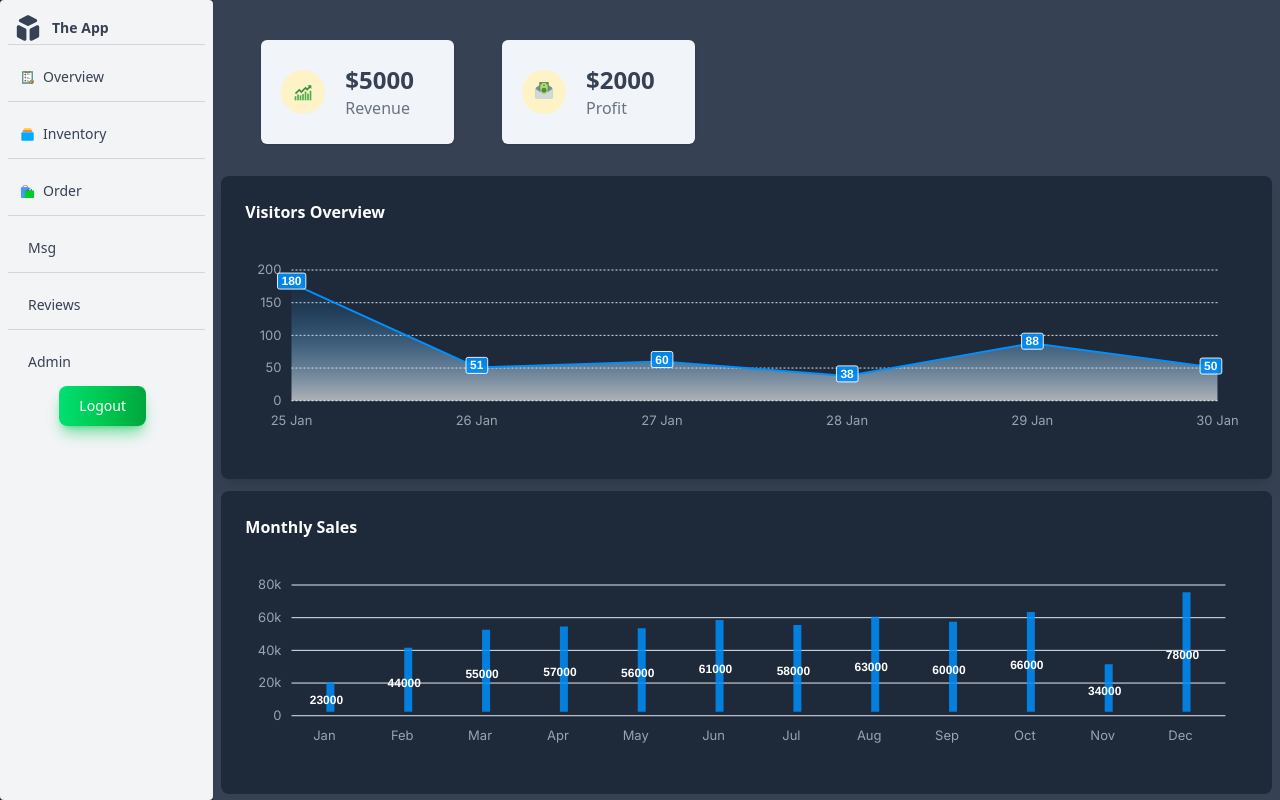
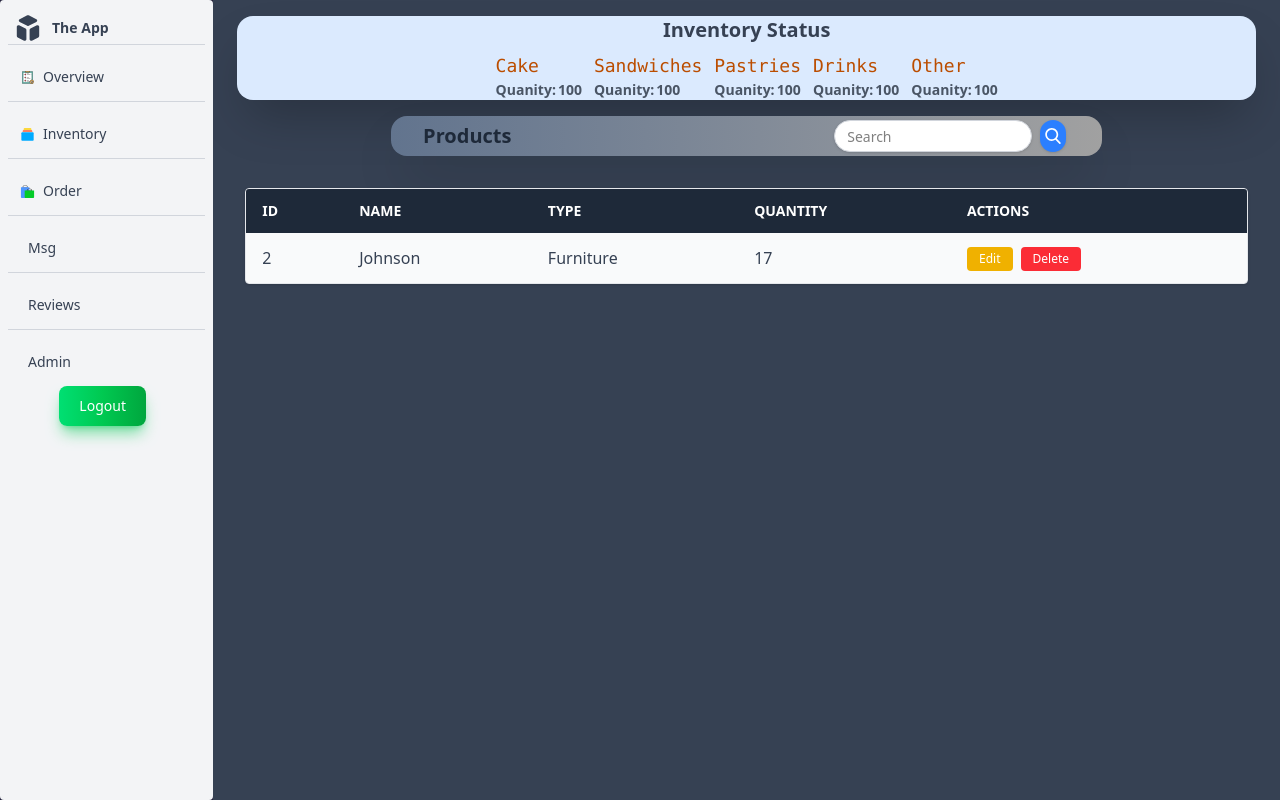
Before and after one commit to gzaigirdar/Online_Shop, a Next.js app in the folder Frontend/e_shop/: page /DashBoard in a window 1280 px wide. Built offline with nearby package versions, Linux system fonts and the light colour scheme.

Commit message:
added inventory components such as search bar,table and inventory stats

```diff
--- a/Frontend/e_shop/src/components/DashBoard/DashMain.jsx
+++ b/Frontend/e_shop/src/components/DashBoard/DashMain.jsx
@@ -5,12 +5,13 @@ import SideBar from "./Dash_overview/Sidebar";
 import { FcBullish, FcMoneyTransfer } from "react-icons/fc";
 import DashChart from "./OverView/DashChart";
 import DashBarChart from "./OverView/BarChart";
+import Inventory from "./Inventory/Inventory";
 
 
 
 function DashBoard() {
 
-    const [comp,setComp] = useState('Overview')
+    const [comp,setComp] = useState('Inventory')
 
     function switch_comp(val){
         setComp(val)
@@ -54,7 +55,7 @@ function DashBoard() {
 
             ): comp == 'Inventory'? (
                 <div>
-                    <p> inventory </p>
+                   <Inventory />
                 </div>
             ): comp == 'Order' ? (
                 <div>
--- a/Frontend/e_shop/src/components/DashBoard/Dash_overview/SideItem.jsx
+++ b/Frontend/e_shop/src/components/DashBoard/Dash_overview/SideItem.jsx
@@ -1,26 +1,14 @@
-function SideItem({title,svg,switch_comp}) {
-    return (
-        <>
-
-  <div className="w-full px-2" onClick={() => switch_comp?.(title) }>
-    <div className="flex flex-col items-center w-full mt-0 border-t border-gray-300">
-      <div className="flex items-center w-full h-12 px-3 mt-2 rounded hover:bg-gray-300">
-        {svg}
-        <span className="ml-2 text-sm sm:text-xsm font-medium text-wrap ">{title}</span>
-
-
+function SideItem({ title, svg, switch_comp }) {
+  return (
+    <div className="w-full px-2" onClick={() => switch_comp?.(title)}>
+      <div className="flex flex-col items-center w-full mt-0 border-t border-gray-300">
+        <div className="flex items-center w-full h-12 px-3 mt-2 rounded hover:bg-gray-300">
+          {svg}
+          <span className="ml-2 text-sm font-medium hidden sm:inline">{title}</span>
+        </div>
       </div>
-
-
     </div>
-  </div>
-
-
-
-
-
-        </>
-      );
+  );
 }
 
 export default SideItem;
--- /dev/null
+++ b/Frontend/e_shop/src/components/DashBoard/Inventory/InvRow.jsx
@@ -0,0 +1,21 @@
+function InvRow() {
+    return (
+        <>
+
+
+            <tr className="bg-gray-50">
+                <td className="py-3 px-4">2</td>
+                <td className="py-3 px-4">Johnson</td>
+                <td className="py-3 px-4">Furniture</td>
+                <td className="py-3 px-4">17</td>
+                <td className="py-3 px-4 space-x-2">
+                  <button className="px-3 py-1 bg-yellow-500 hover:bg-yellow-600 text-white text-xs rounded">Edit</button>
+                  <button className="px-3 py-1 bg-red-500 hover:bg-red-600 text-white text-xs rounded">Delete</button>
+                </td>
+              </tr>
+
+      </>
+     );
+}
+
+export default InvRow;
--- /dev/null
+++ b/Frontend/e_shop/src/components/DashBoard/Inventory/InvStat.jsx
@@ -0,0 +1,76 @@
+function InvStat() {
+    return (
+      <div className="m-4 px-2 w-full h-auto ">
+        <div className="flex flex-col items-center px-0 py-0 shadow-2xl rounded-2xl bg-blue-100 w-full ">
+
+          {/* Title */}
+          <h4 className="text-xl font-semibold text-gray-700 mb-2">
+            Inventory Status
+          </h4>
+
+          {/* Stats */}
+          <div className="flex flex-row space-x-3 text-starts">
+            <div>
+              <p className="text-lg font-mono text-amber-700 ">Cake</p>
+
+              <div className=" flex flex-wrap space-x-0.5 ">
+                <p className="text-sm font-semibold text-gray-600"> Quanity: </p>
+                <p className="text-sm font-semibold text-gray-600">100</p>
+
+
+              </div>
+            </div>
+            <div>
+              <p className="text-lg font-mono text-amber-700 ">Sandwiches</p>
+
+              <div className=" flex flex-wrap space-x-0.5 ">
+                <p className="text-sm font-semibold text-gray-600"> Quanity: </p>
+                <p className="text-sm font-semibold text-gray-600">100</p>
+
+
+              </div>
+            </div>
+            <div>
+              <p className="text-lg font-mono text-amber-700 ">Pastries</p>
+
+              <div className=" flex flex-wrap space-x-0.5 ">
+                <p className="text-sm font-semibold text-gray-600"> Quanity: </p>
+                <p className="text-sm font-semibold text-gray-600">100</p>
+
+
+              </div>
+            </div>
+            <div>
+              <p className="text-lg font-mono text-amber-700 ">Drinks</p>
+
+              <div className=" flex flex-wrap space-x-0.5 ">
+                <p className="text-sm font-semibold text-gray-600"> Quanity: </p>
+                <p className="text-sm font-semibold text-gray-600">100</p>
+
+
+              </div>
+
+            </div>
+            <div>
+              <p className="text-lg font-mono text-amber-700 ">Other</p>
+
+              <div className=" flex flex-wrap space-x-0.5 ">
+                <p className="text-sm font-semibold text-gray-600"> Quanity: </p>
+                <p className="text-sm font-semibold text-gray-600">100</p>
+
+
+              </div>
+
+            </div>
+
+
+
+
+
+          </div>
+        </div>
+      </div>
+    );
+  }
+
+  export default InvStat;
--- /dev/null
+++ b/Frontend/e_shop/src/components/DashBoard/Inventory/Inventory.jsx
@@ -0,0 +1,33 @@
+import InvStat from "./InvStat";
+import InvTable from "./TableInv";
+
+
+function Inventory() {
+    return (
+            <div className=" flex flex-col h-full w-full">
+
+
+                <div className=" flex   w-full items-center h-full  ">
+                        <InvStat />
+
+
+
+
+                </div>
+                <div className=" flex flex-col w-full h-auto items-center">
+                    <InvTable />
+
+
+                </div>
+
+
+
+
+
+            </div>
+
+
+      );
+}
+
+export default Inventory;
--- /dev/null
+++ b/Frontend/e_shop/src/components/DashBoard/Inventory/TableInv.jsx
@@ -0,0 +1,60 @@
+import InvRow from "./InvRow";
+
+function InvTable() {
+  return (
+    <>
+      {/* Title + Search */}
+      <div className="flex items-center justify-between w-2/3 px-4 md:px-8  max-w-full mx-auto bg-gradient-to-r from-slate-500 to-neutral-400 rounded-2xl shadow-2xl">
+        {/* Title */}
+        <h2 className="text-xl font-semibold text-gray-800">Products</h2>
+
+        {/* Search bar */}
+        <div className="flex items-center space-x-2 w-48 sm:w-60 p-1 rounded ">
+          <input
+            type="search"
+            name="search"
+            placeholder="Search"
+            className="bg-white h-8 px-3 rounded-full text-sm text-black focus:outline-none border border-gray-300 shadow-sm w-full"
+          />
+          <button
+            type="submit"
+            className="flex items-center justify-center h-8 w-8 rounded-full bg-blue-500 hover:bg-blue-600 text-white shadow"
+          >
+            <svg
+              className="h-4 w-4"
+              xmlns="http://www.w3.org/2000/svg"
+              viewBox="0 0 56.966 56.966"
+              fill="currentColor"
+            >
+              <path d="M55.146,51.887L41.588,37.786c3.486-4.144,5.396-9.358,5.396-14.786c0-12.682-10.318-23-23-23s-23,10.318-23,23  s10.318,23,23,23c4.761,0,9.298-1.436,13.177-4.162l13.661,14.208c0.571,0.593,1.339,0.92,2.162,0.92  c0.779,0,1.518-0.297,2.079-0.837C56.255,54.982,56.293,53.08,55.146,51.887z M23.984,6c9.374,0,17,7.626,17,17s-7.626,17-17,17  s-17-7.626-17-17S14.61,6,23.984,6z" />
+            </svg>
+          </button>
+        </div>
+      </div>
+
+      {/* Table */}
+      <div className="px-4 md:px-8 py-8 w-full max-w-full mx-auto ">
+        <div className="shadow overflow-x-auto rounded border border-gray-200">
+          <table className="min-w-full bg-white table-auto">
+            <thead className="bg-gray-800 text-white">
+              <tr>
+                <th className="text-left py-3 px-4 uppercase font-semibold text-sm">ID</th>
+                <th className="text-left py-3 px-4 uppercase font-semibold text-sm">Name</th>
+                <th className="text-left py-3 px-4 uppercase font-semibold text-sm">Type</th>
+                <th className="text-left py-3 px-4 uppercase font-semibold text-sm">Quantity</th>
+                <th className="text-left py-3 px-4 uppercase font-semibold text-sm">Actions</th>
+              </tr>
+            </thead>
+            <tbody className="text-gray-700">
+              <InvRow />
+
+              {/* more rows... */}
+            </tbody>
+          </table>
+        </div>
+      </div>
+    </>
+  );
+}
+
+export default InvTable;
--- a/Frontend/e_shop/src/components/DashBoard/OverView/chart_data.js
+++ b/Frontend/e_shop/src/components/DashBoard/OverView/chart_data.js
@@ -0,0 +1,32 @@
+export const chart_data = [
+    {
+      month: 'January',
+      savings: 5000,
+      loss: 500
+    },
+    {
+      month: 'February',
+      savings: 8000,
+      loss: 300
+    },
+    {
+      month: 'March',
+      savings: 3000,
+      loss: 800
+    },
+    {
+      month: 'April',
+      savings: 6000,
+      loss: 100
+    },
+    {
+      month: 'May',
+      savings: 4000,
+      loss: 700
+    },
+    {
+      month: 'June',
+      savings: 9000,
+      loss: 1200
+    },
+  ]
```
